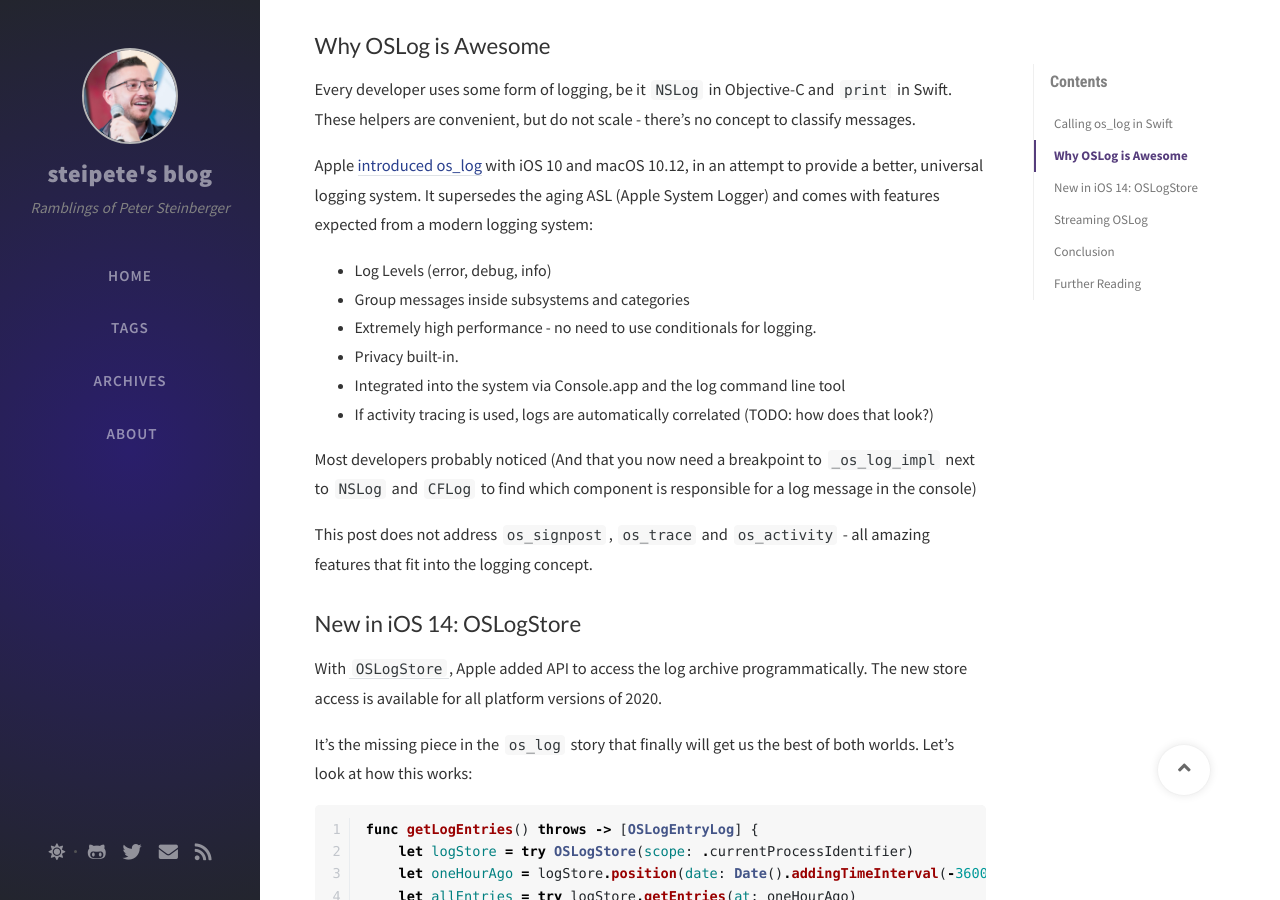
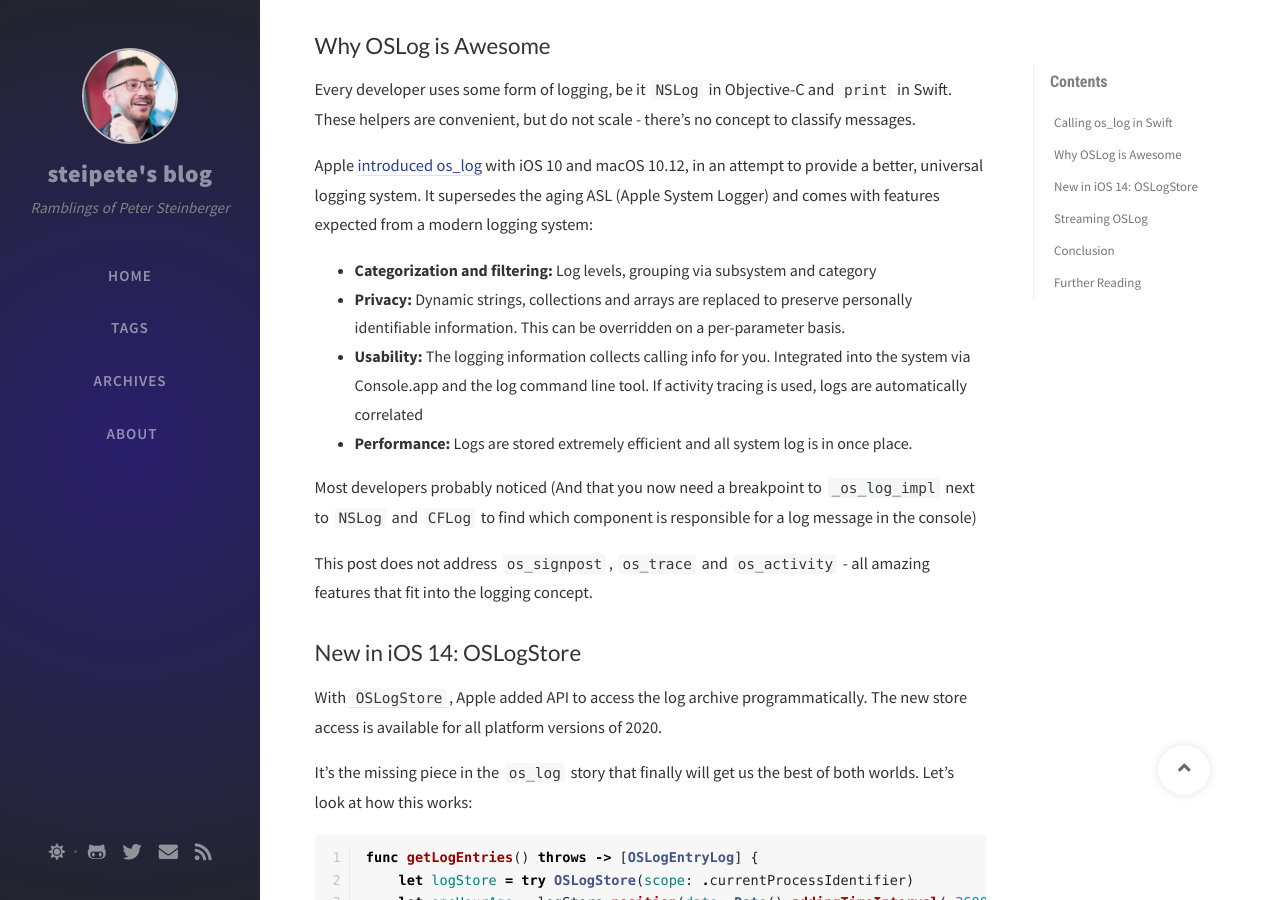
Before and after one commit to steipete/steipete.com, a Jekyll site: the page built from _posts/2020-08-05-logging-in-swift.md, in a window 1280 px wide and 900 px high, scrolled down 1790 px. Built offline with Jekyll 4.4.1, drawn with Linux system fonts in a browser that asks for light colours; nearby versions of some CDN libraries; comment, search, counter and statistics services are not loaded.

Commit message:
group features

```diff
--- a/_posts/2020-08-05-logging-in-swift.md
+++ b/_posts/2020-08-05-logging-in-swift.md
@@ -53,12 +53,10 @@
 
 Apple [introduced os_log](https://developer.apple.com/documentation/os/os_log) with iOS 10 and macOS 10.12, in an attempt to provide a better, universal logging system. It supersedes the aging ASL (Apple System Logger) and comes with features expected from a modern logging system:
 
-- Log Levels (error, debug, info)
-- Group messages inside subsystems and categories
-- Extremely high performance - no need to use conditionals for logging.
-- Privacy built-in.
-- Integrated into the system via Console.app and the log command line tool
-- If activity tracing is used, logs are automatically correlated (TODO: how does that look?)
+- **Categorization and filtering:** Log levels, grouping via subsystem and category
+- **Privacy:** Dynamic strings, collections and arrays are replaced to preserve personally identifiable information. This can be overridden on a per-parameter basis.
+- **Usability:** The logging information collects calling info for you. Integrated into the system via Console.app and the log command line tool. If activity tracing is used, logs are automatically correlated
+- **Performance:** Logs are stored extremely efficient and all system log is in once place.
 
 Most developers probably noticed (And that you now need a breakpoint to `_os_log_impl` next to `NSLog` and `CFLog` to find which component is responsible for a log message in the console)
 
```
